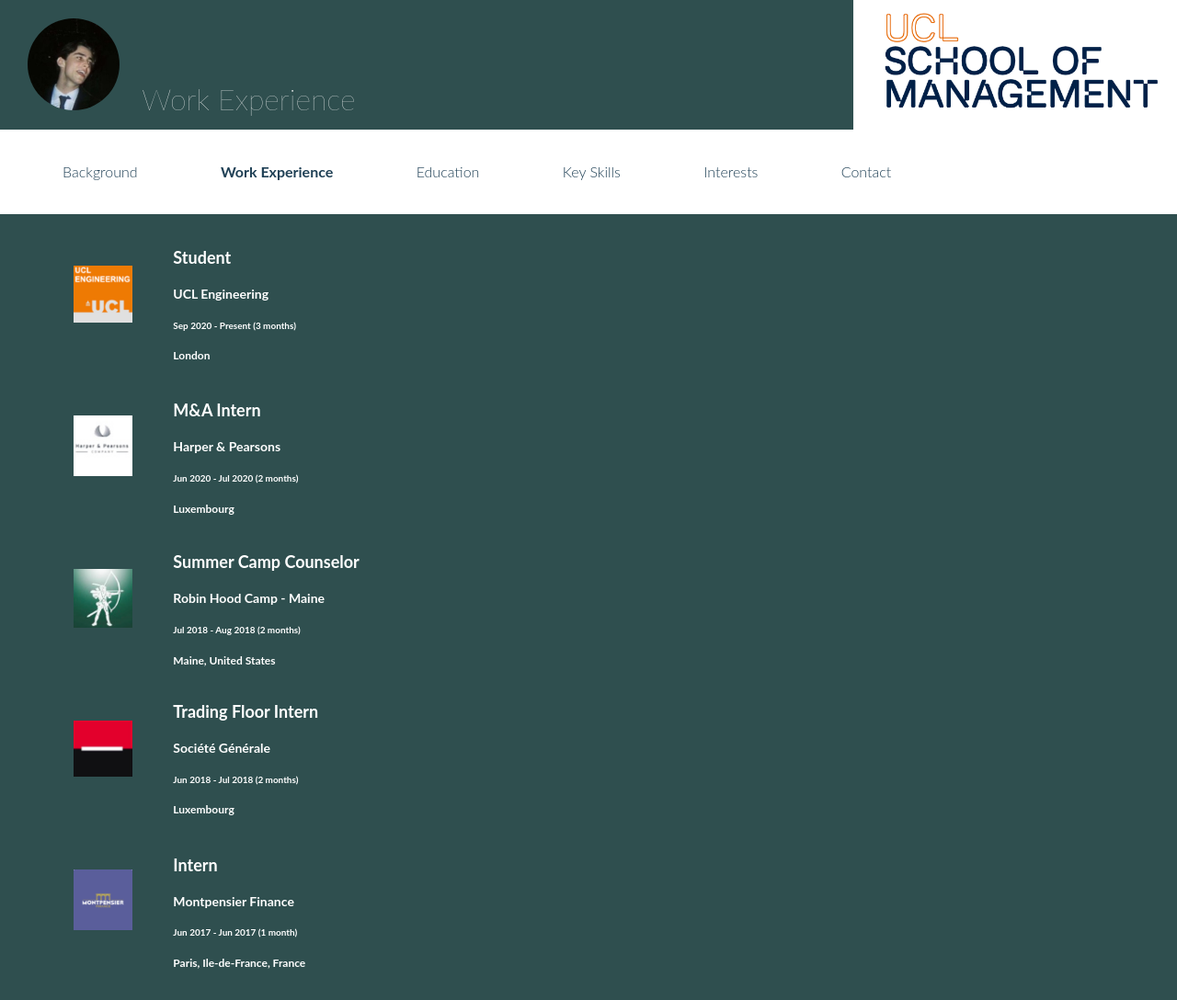
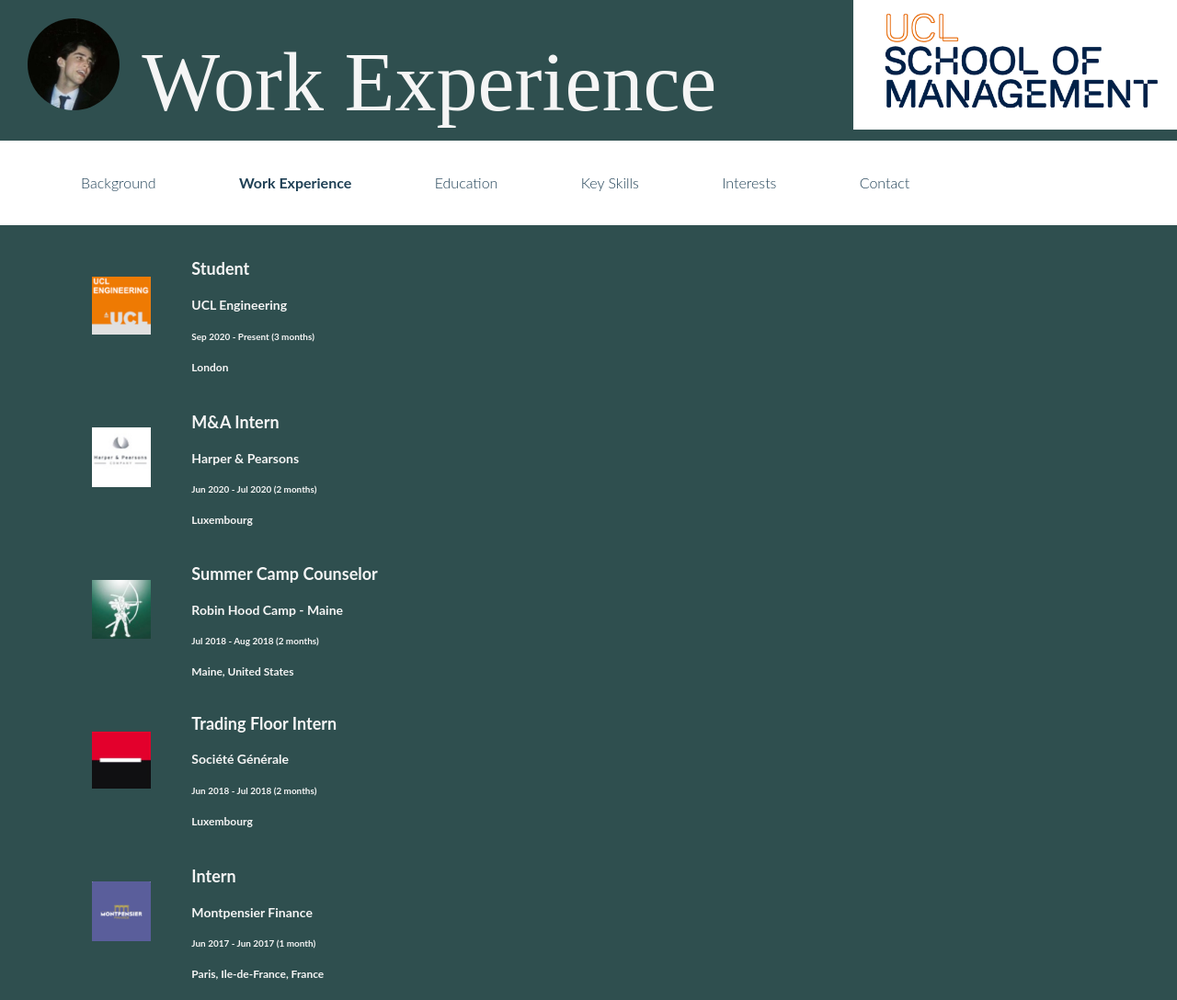
Before and after one commit to Clement5044/Clement5044.github.io, a plain HTML site: page workExperience.html in a window 1280 px wide. Shown: the whole page at 92% size. Drawn offline with Linux system fonts and the light colour scheme.

Commit message:
change title font

```diff
--- a/main.css
+++ b/main.css
@@ -19,6 +19,7 @@ body {
   padding: 20px;
   font-weight: 100;
   color: whitesmoke;
+    font: normal normal normal 90px/1.4em cormorantgaramond-semibold,cormorantgaramond,'cormorant garamond',serif;
 }
 
 .profile {
@@ -47,11 +48,12 @@ body {
     zoom: 0.75;
     display: inline-block;
     position: relative;
-    color: white;
+    color: whitesmoke;
 }
 
 ul {
     list-style: none;
+    margin-left: 20px;
 }
 /* FOOTER NAVIGATION */
 
```
